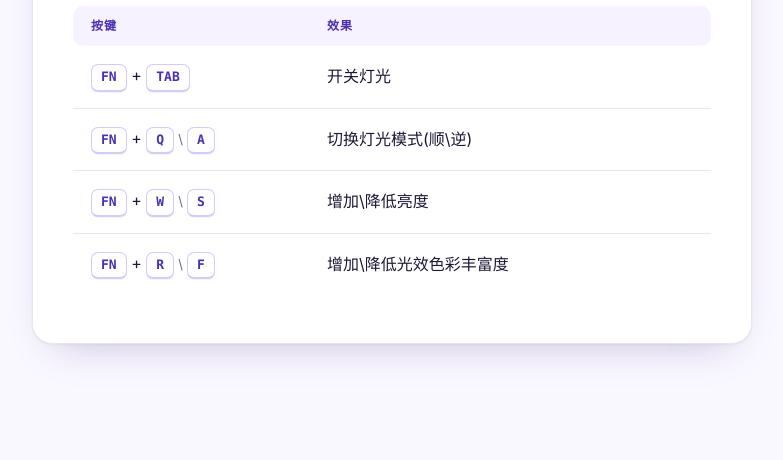
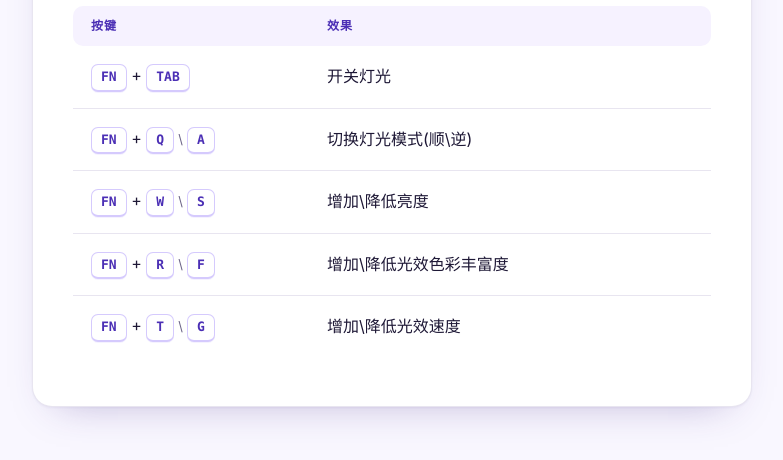
Before and after one commit to mc-zip/KB8-Pro-RGB_Crtl, a plain HTML site: page index.html in a window 1280 px wide. Shown: the part 200-660 px from the top of the page, without its empty margins (248-1031 px from the left). Drawn offline with Linux system fonts and the light colour scheme.

Commit message:
添加 FN + T\G 调整光效速度的快捷键

```diff
--- a/index.html
+++ b/index.html
@@ -211,6 +211,10 @@ kbd {
         <td><kbd>FN</kbd> + <kbd>R</kbd><span class="or">\</span><kbd>F</kbd></td>
         <td>增加\降低光效色彩丰富度</td>
       </tr>
+      <tr>
+        <td><kbd>FN</kbd> + <kbd>T</kbd><span class="or">\</span><kbd>G</kbd></td>
+        <td>增加\降低光效速度</td>
+      </tr>
     </tbody>
   </table>
 </main>
```
Also changed, not shown: 1 other file.
